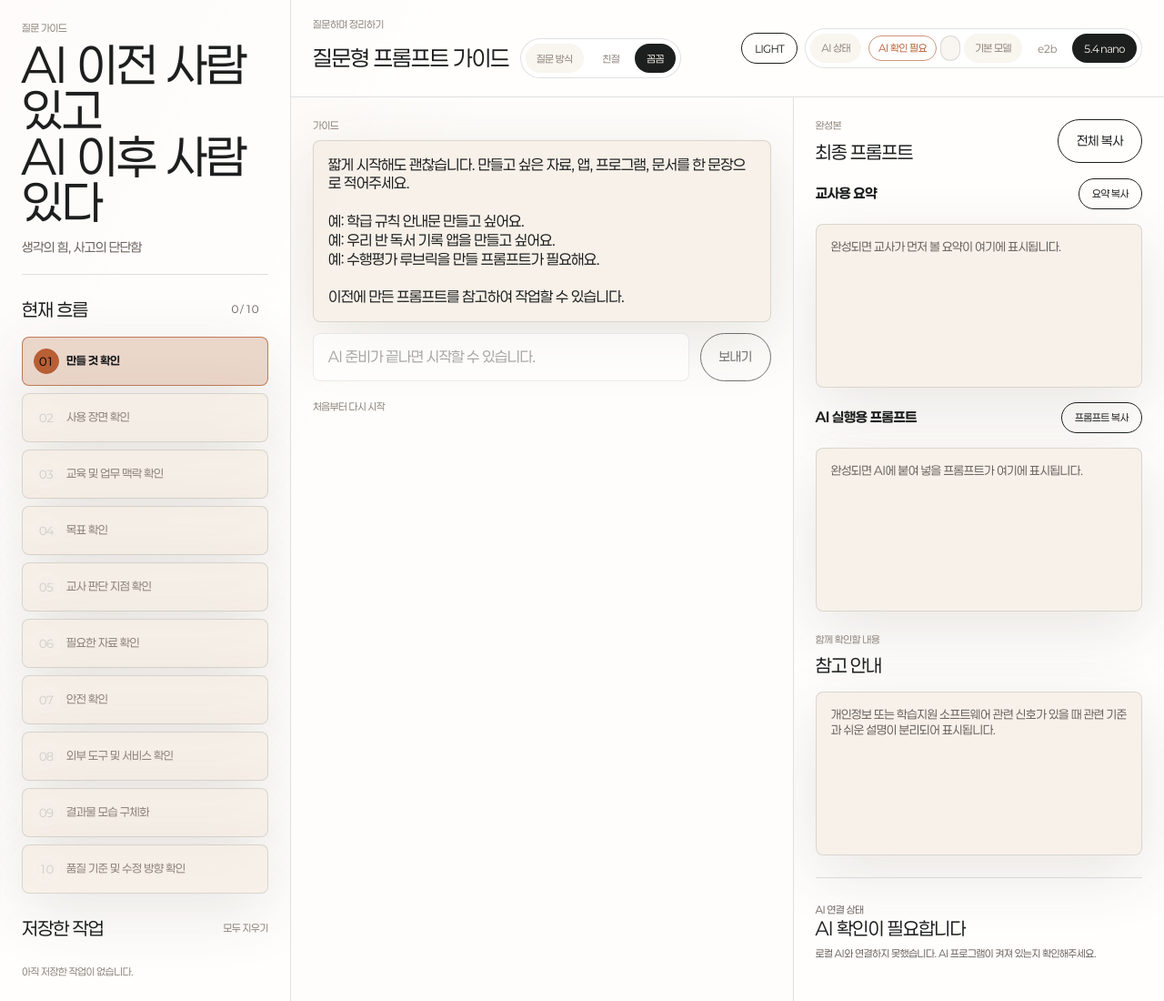
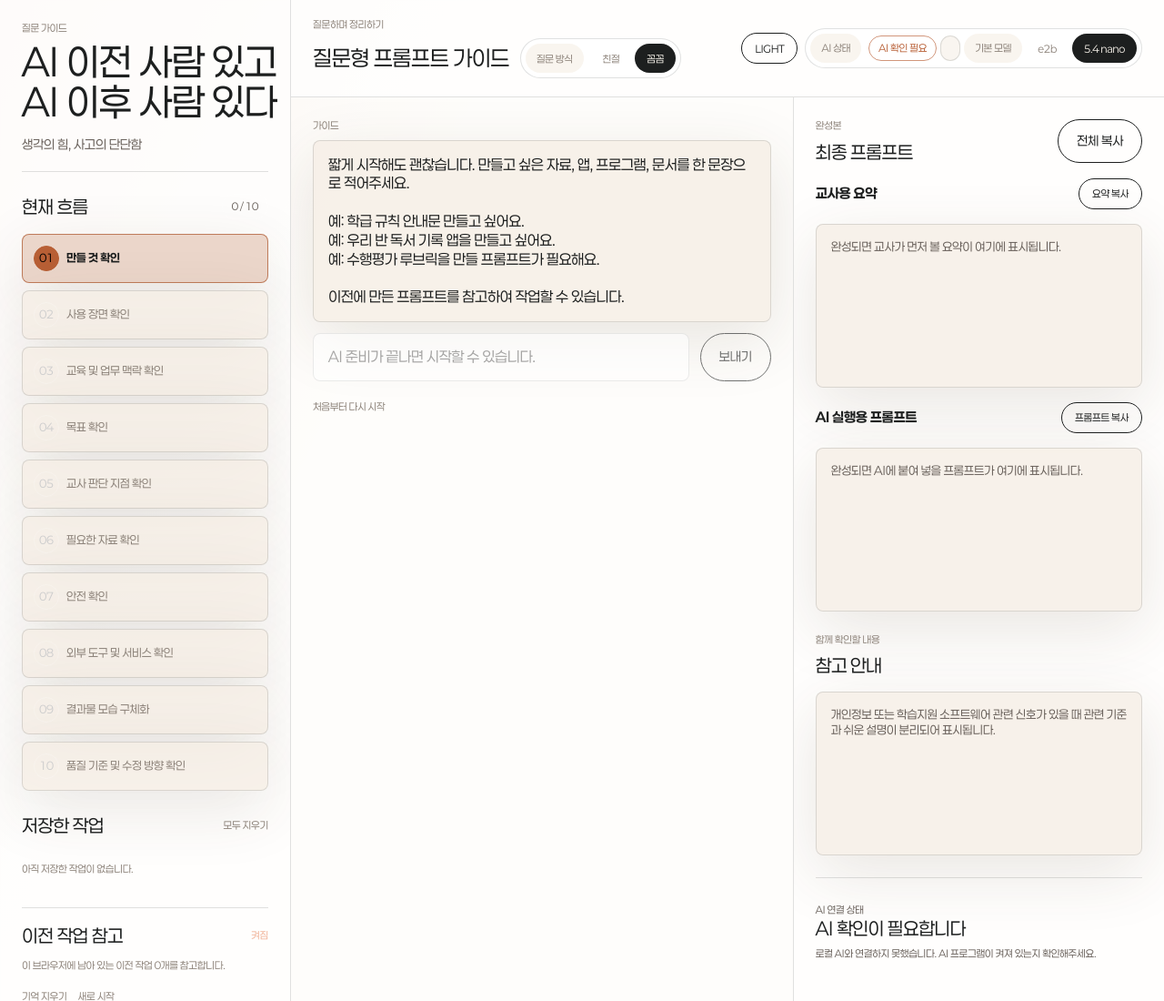
Before and after one commit to HooniKims/prompt_for_teacher, a website: page webapp/index.html in a window 1280 px wide. Shown: the top 1100 px of the page at 91% size. Drawn offline with Linux system fonts and the light colour scheme; no server answers.

Commit message:
Prevent brand title wrapping

```diff
--- a/webapp/index.html
+++ b/webapp/index.html
@@ -19,7 +19,7 @@
         <label class="mobile-panel-close" for="historyPanelToggle">닫기</label>
         <div class="brand-block">
           <p class="eyebrow">질문 가이드</p>
-          <h1>AI 이전 사람 있고<br />AI 이후 사람 있다</h1>
+          <h1><span>AI 이전 사람 있고</span><span>AI 이후 사람 있다</span></h1>
           <p class="subtitle">생각의 힘, 사고의 단단함</p>
         </div>
 
--- a/webapp/styles.css
+++ b/webapp/styles.css
@@ -155,8 +155,14 @@
 }
 
 .brand-block h1 {
-  font-size: clamp(34px, 4vw, 56px);
-  line-height: 0.98;
+  font-size: clamp(29px, 3.25vw, 46px);
+  font-weight: var(--font-weight-bold);
+  line-height: 1.05;
+}
+
+.brand-block h1 span {
+  display: block;
+  white-space: nowrap;
 }
 
 .subtitle {
```
